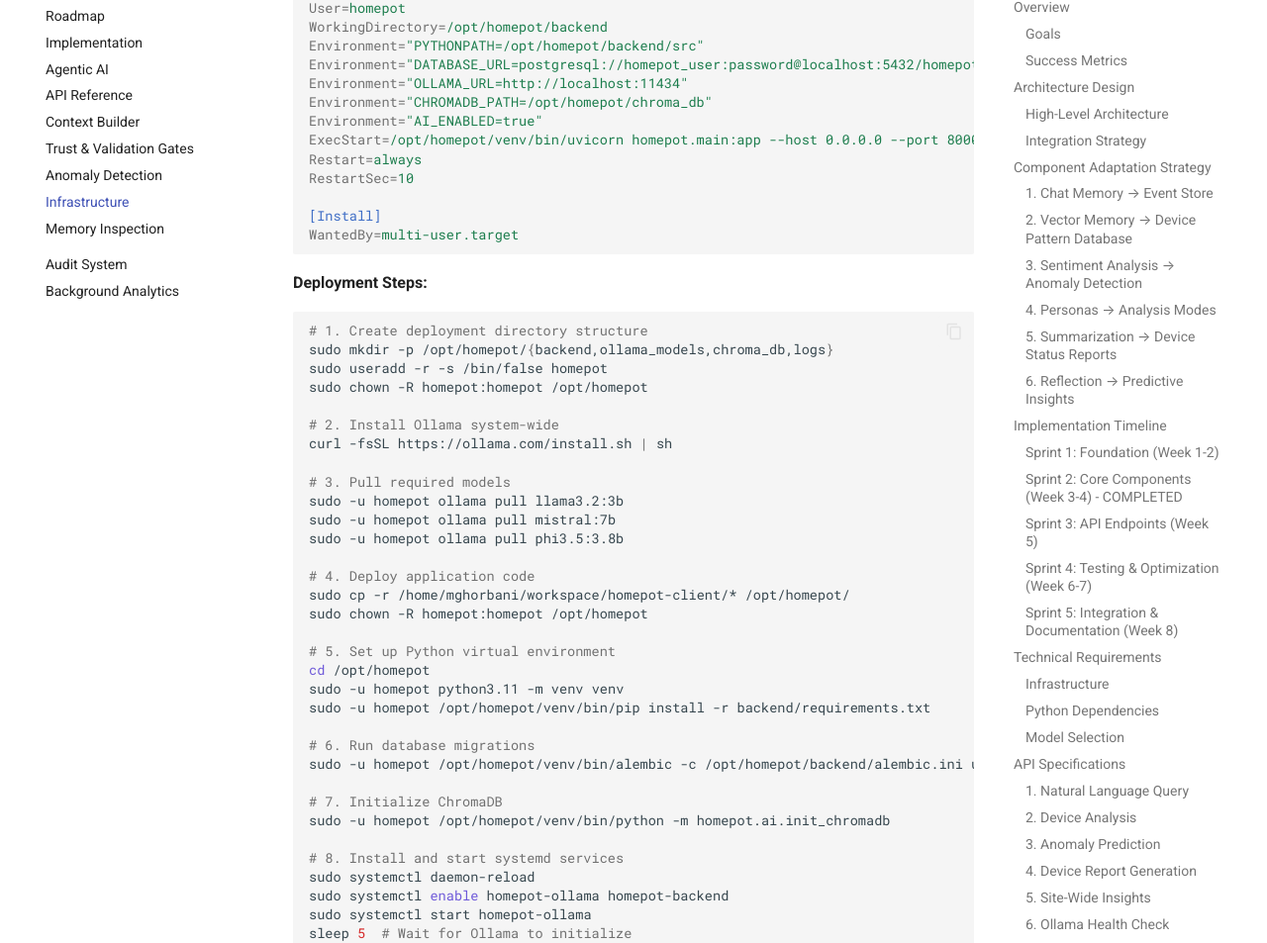
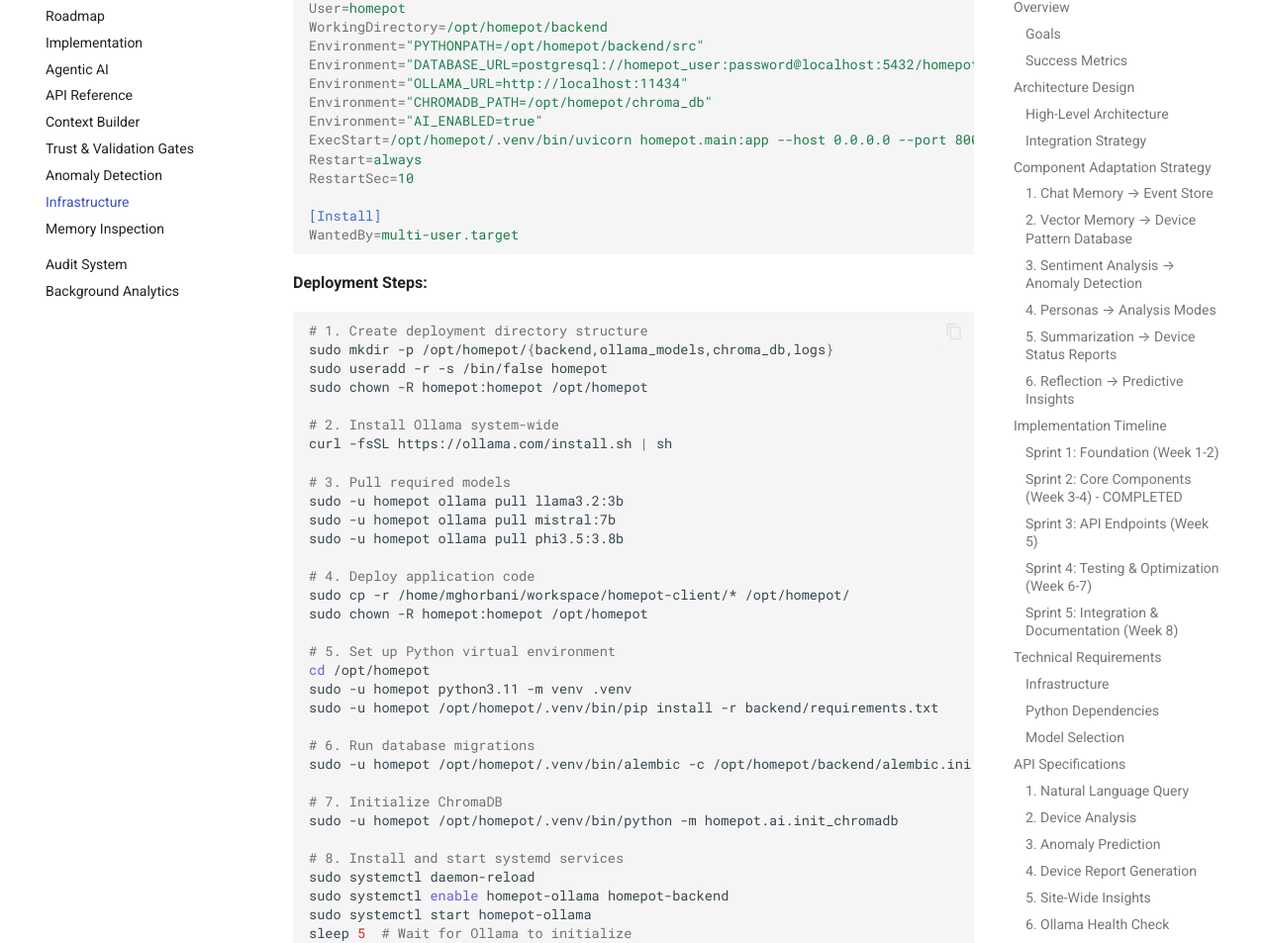
Before and after one commit to brunel-opensim/homepot-client, an MkDocs documentation site: the page built from docs/ai-infrastructure.md, in a window 1280 px wide and 1400 px high, scrolled down 19874 px. Shown: the part 128-1081 px from the top of the window at 99% size. Built offline with MkDocs 1.6.1 and Material for MkDocs 9.7.7, drawn with Linux system fonts in a browser that asks for light colours; comment, search, counter and statistics services are not loaded; the version menu is left out.

Commit message:
fix: canonicalise the repo venv location at .venv/ (#485)
* fix(scripts): canonicalise the repo venv location at .venv/

The repo convention is a root-level virtual environment (.venv/),
matching install-backend.sh, upgrade-db.sh, kpi-export.sh,
deploy/homepot-api.service and the CI workflow activation. Several
scripts still probed backend/.venv as a fallback, which masked real
deployment gaps: the live server ran from a backend/.venv created by
misleading docs (server-deployment.md told operators to 'cd backend'
before 'python3 -m venv .venv').

- seed-users.sh, add-user.sh, kpi-export.sh, init-postgresql.sh:
  drop the backend/.venv fallback; only the checkout-root .venv is used.
- install-agent.sh: prefer /.venv (and fix a latent bug where
  ExecStart pointed at /bin/homepot-agent even though the
  package was installed into the venv, leaving the service to start a
  binary that was never created).
- install-agent-macos.sh: use /.venv consistently.
- docs/server-deployment.md: create the venv at the checkout root with
  'pip install -e backend/' instead of 'cd backend && pip install -e .'.

* chore(scripts): sweep remaining backend/.venv references to the root .venv/

The repo sweep for backend/.venv now returns zero matches. Remaining hits
were the bandit exclude in validate-workflows.sh (backend/.venv and
backend/venv -> venv,.venv, matching the logged command) and comments in
add-user.sh / kpi-export.sh / seed-users.sh that mentioned the literal
path; reworded so they talk about 'a venv inside backend/' instead.

* docs: fix venv path references to the checkout-root .venv/

- docs/fresh-database-setup.md: source ../.venv/bin/activate (was
  .venv/bin/activate after cd backend, which pointed at a non-existent
  backend/.venv).
- docs/scripts README: activate the root venv as ../.venv (was the old
  no-dot ../venv name; also corrected the start-dashboard description).
- docs/ai-infrastructure.md: use /opt/homepot/.venv and 'python3.11 -m
  venv .venv' in the systemd deploy section (was the no-dot venv/ name).
- docs/repository-health.md: list .venv/ alongside venv/ as
  non-committable dependency directories.

```diff
--- a/docs/ai-infrastructure.md
+++ b/docs/ai-infrastructure.md
@@ -1025,7 +1025,7 @@
 Environment="OLLAMA_URL=http://localhost:11434"
 Environment="CHROMADB_PATH=/opt/homepot/chroma_db"
 Environment="AI_ENABLED=true"
-ExecStart=/opt/homepot/venv/bin/uvicorn homepot.main:app --host 0.0.0.0 --port 8000
+ExecStart=/opt/homepot/.venv/bin/uvicorn homepot.main:app --host 0.0.0.0 --port 8000
 Restart=always
 RestartSec=10
 
@@ -1055,14 +1055,14 @@
 
 # 5. Set up Python virtual environment
 cd /opt/homepot
-sudo -u homepot python3.11 -m venv venv
-sudo -u homepot /opt/homepot/venv/bin/pip install -r backend/requirements.txt
+sudo -u homepot python3.11 -m venv .venv
+sudo -u homepot /opt/homepot/.venv/bin/pip install -r backend/requirements.txt
 
 # 6. Run database migrations
-sudo -u homepot /opt/homepot/venv/bin/alembic -c /opt/homepot/backend/alembic.ini upgrade head
+sudo -u homepot /opt/homepot/.venv/bin/alembic -c /opt/homepot/backend/alembic.ini upgrade head
 
 # 7. Initialize ChromaDB
-sudo -u homepot /opt/homepot/venv/bin/python -m homepot.ai.init_chromadb
+sudo -u homepot /opt/homepot/.venv/bin/python -m homepot.ai.init_chromadb
 
 # 8. Install and start systemd services
 sudo systemctl daemon-reload
```
Also changed, not shown: docs/fresh-database-setup.md (+1 -1 lines), docs/repository-health.md (+1 -1 lines), docs/server-deployment.md (+5 -2 lines), scripts/README.md (+2 -2 lines), 7 other files.
